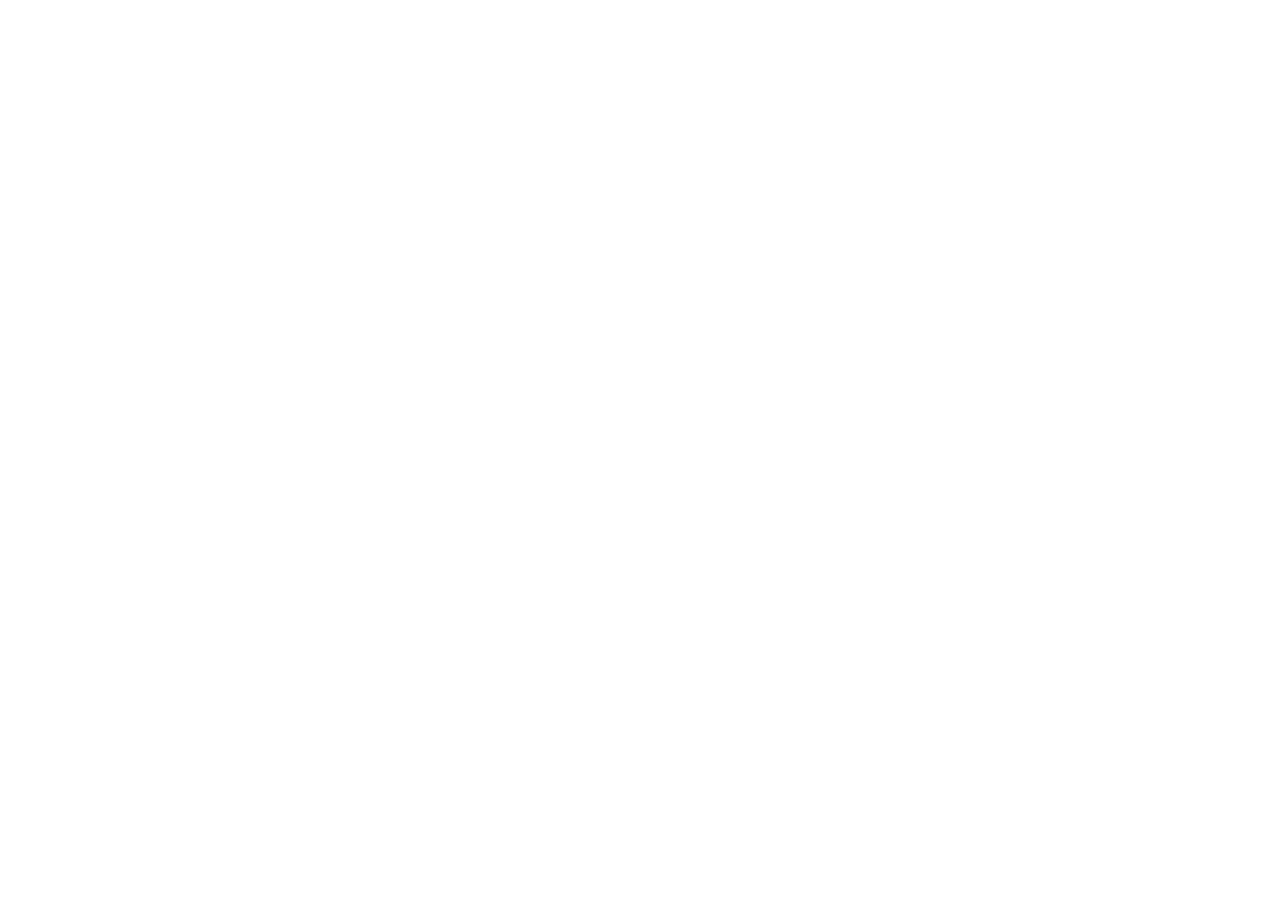
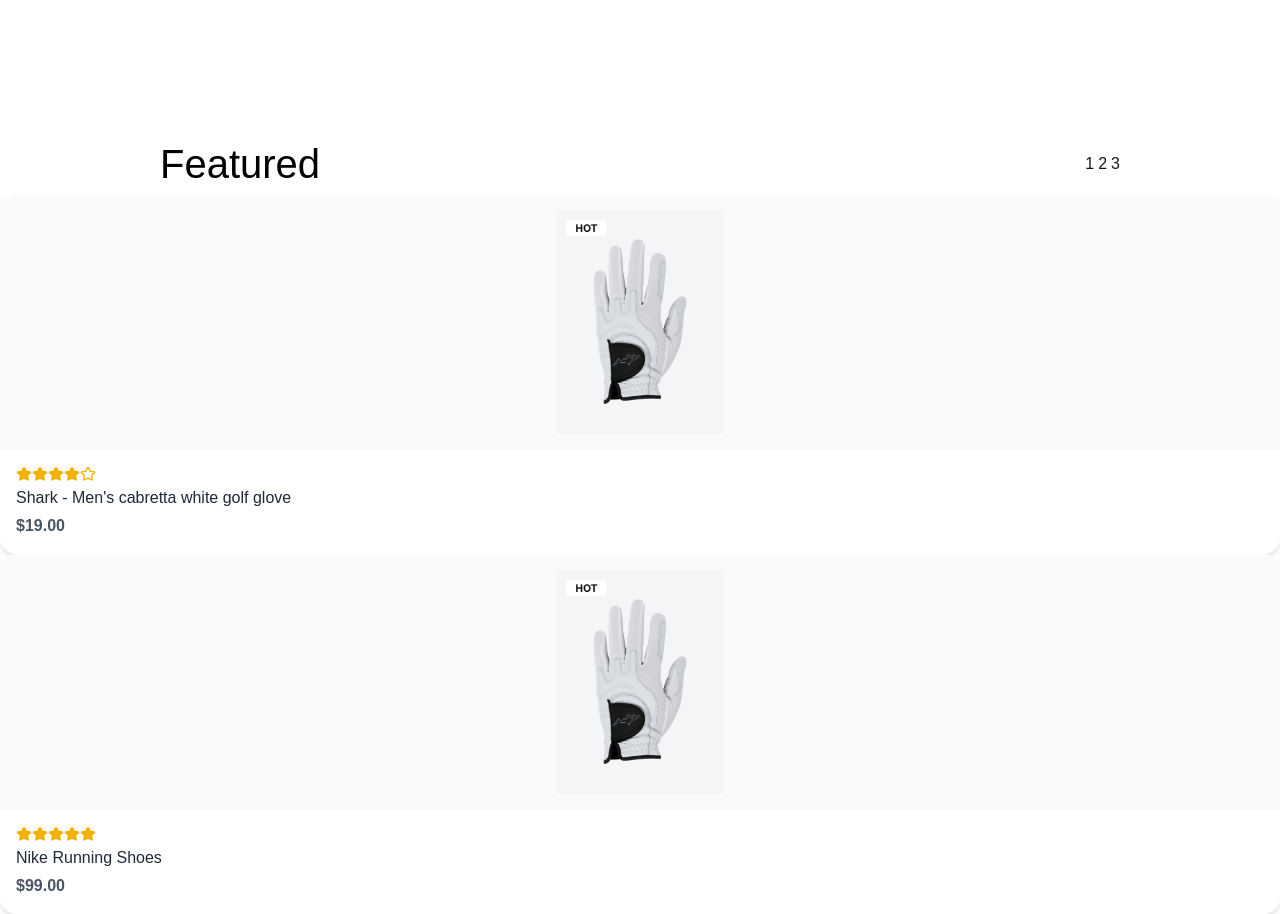
Before and after one commit to mdrobiul-dev/Ecommerce-frontend, a Next.js app: page / in a window 1280 px wide. Shown: the part 600-1514 px from the top of the page. Before the commit the page ends 800 px from the top, so only its background shows below. Built offline with nearby package versions, Linux system fonts and the light colour scheme.

Commit message:
feature section

```diff
--- a/app/page.tsx
+++ b/app/page.tsx
@@ -2,6 +2,7 @@
 import { MoveRight } from "lucide-react";
 import Navbar from "@/components/Navbar";
 import Hero from "@/components/Hero";
+import Feature from "@/components/featurer/Feature"
 
 export default function Home() {
   return (
@@ -21,6 +22,7 @@
       </button>
       <Navbar />
       <Hero />
+      <Feature />
     </main>
   );
 }
--- /dev/null
+++ b/components/featurer/Feature.jsx
@@ -0,0 +1,37 @@
+"use client"
+import React from 'react'
+import ProductCard from "@/components/featurer/ProductCard"
+
+const Feature = () => {
+  return (
+    <div className='mt-4'>
+        <div className='mx-40 flex justify-between'>
+            <h3 className='font-medium text-[40px] text-[#000000]'>Featured</h3>
+             <ul className='flex self-center gap-1'>
+                <li>1</li>
+                <li>2</li>
+                <li>3</li>
+             </ul>
+        </div>
+        <div>
+             <ProductCard
+        title="Shark - Men's cabretta white golf glove"
+        price="$19.00"
+        image="/Card.png"
+        rating={4}
+        badge="HOT"
+        onAddToCart={() => alert("Added to cart!")}
+      />
+      <ProductCard
+        title="Nike Running Shoes"
+        price="$99.00"
+        image="/Card.png"
+        rating={5}
+        badge="NEW"
+      />
+        </div>
+    </div>
+  )
+}
+
+export default Feature
--- /dev/null
+++ b/components/featurer/ProductCard.jsx
@@ -0,0 +1,67 @@
+import Image from "next/image";
+import { useState } from "react";
+import { Star } from "lucide-react"; // for stars
+
+const ProductCard = ({
+  title = "Sample Product",
+  price = "$19.00",
+  image = "/default-product.png",
+  rating = 4,
+  badge = "HOT",
+  onAddToCart,
+  className = "",
+}) => {
+  return (
+    <div
+      className={`relative group rounded-2xl shadow-md overflow-hidden bg-white hover:shadow-lg transition duration-300 ${className}`}
+    >
+      {/* Badge */}
+      {badge && (
+        <span className="absolute top-3 left-3 bg-white text-black font-bold text-xs px-2 py-1 rounded-md shadow">
+          {badge}
+        </span>
+      )}
+
+      {/* Product Image */}
+      <div className="relative w-full h-64 flex items-center justify-center bg-gray-50">
+        <Image
+          src={image}
+          alt={title}
+          fill
+          className="object-contain p-4"
+        />
+
+        {/* Add to Cart (shows on hover) */}
+        <button
+          onClick={onAddToCart}
+          className="absolute bottom-3 w-[90%] bg-black text-white py-2 rounded-xl opacity-0 group-hover:opacity-100 transition duration-300"
+        >
+          Add to cart
+        </button>
+      </div>
+
+      {/* Product Details */}
+      <div className="p-4 space-y-1">
+        {/* Rating */}
+        <div className="flex text-yellow-500">
+          {[...Array(5)].map((_, i) => (
+            <Star
+              key={i}
+              size={16}
+              fill={i < rating ? "currentColor" : "none"}
+              stroke="currentColor"
+            />
+          ))}
+        </div>
+
+        {/* Title */}
+        <h3 className="font-medium text-gray-800">{title}</h3>
+
+        {/* Price */}
+        <p className="text-gray-600 font-semibold">{price}</p>
+      </div>
+    </div>
+  );
+};
+
+export default ProductCard;
--- a/package.json
+++ b/package.json
@@ -12,7 +12,8 @@
     "lucide-react": "^0.542.0",
     "next": "15.5.2",
     "react": "19.1.0",
-    "react-dom": "19.1.0"
+    "react-dom": "19.1.0",
+    "sass": "^1.92.0"
   },
   "devDependencies": {
     "@eslint/eslintrc": "^3",
```
Also changed, not shown: public/Card.png (added), 1 other file (tests, documents, lock files or other folders).
